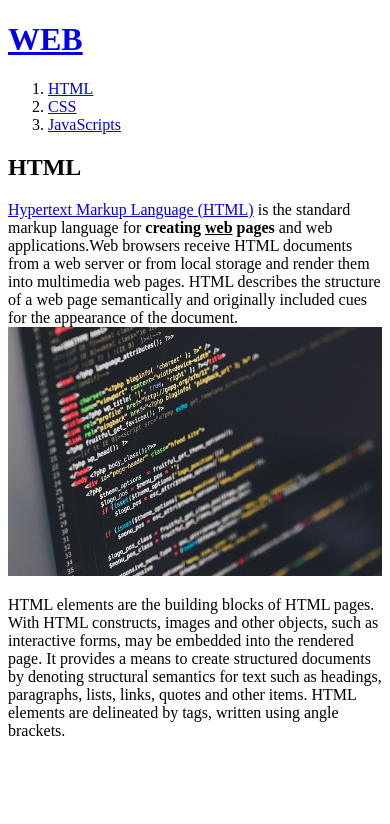
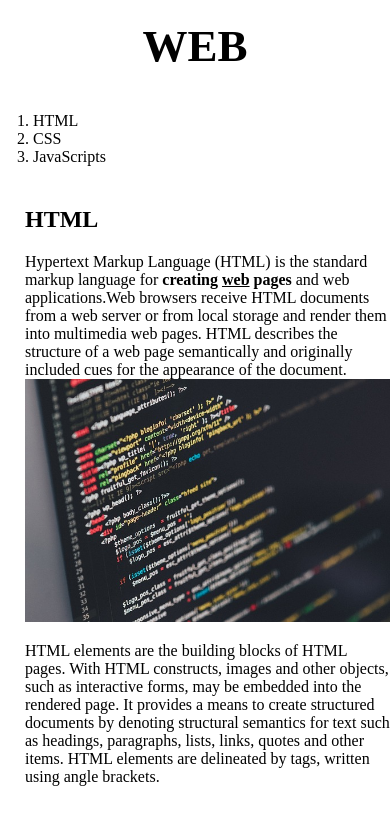
Before and after one commit to unuhqueen/Frontend-Study, a plain HTML site: page 1.html in a window 390 px wide. Drawn offline with Linux system fonts and the light colour scheme.

Commit message:
study abt CSS
study abt CSS

```diff
--- a/1.html
+++ b/1.html
@@ -1,19 +1,31 @@
 <!doctype html>
 <html>
+
 <head>
   <title>WEB1 - html</title>
   <meta charset="utf-8">
+  <link rel="stylesheet" href="style.css">
 </head>
+
 <body>
   <h1><a href="index.html">WEB</a></h1>
+  <div id="grid">
     <ol>
       <li><a href="1.html">HTML</a></li>
       <li><a href="2.html">CSS</a></li>
       <li><a href="3.html">JavaScripts</a></li>
     </ol>
+
+    <div id="article">
       <h2>HTML</h2>
-  <p><a href="https://www.w3.org/TR/2011/WD-html5-20110405/" target="_blank" title="html5 specification">Hypertext Markup Language (HTML)</a> is the standard markup language for <strong>creating <u>web</u> pages</strong> and web applications.Web browsers receive HTML documents from a web server or from local storage and render them into multimedia web pages. HTML describes the structure of a web page semantically and originally included cues for the appearance of the document.
+      <p><a href="https://www.w3.org/TR/2011/WD-html5-20110405/" target="_blank" title="html5 specification">Hypertext Markup Language (HTML)</a> is the standard markup language for <strong>creating <u>web</u> pages</strong> and web applications.Web
+        browsers receive HTML documents from a web server or from local storage and render them into multimedia web pages. HTML describes the structure of a web page semantically and originally included cues for the appearance of the document.
         <img src="coding.jpg" width="100%">
-  </p><p>HTML elements are the building blocks of HTML pages. With HTML constructs, images and other objects, such as interactive forms, may be embedded into the rendered page. It provides a means to create structured documents by denoting structural semantics for text such as headings, paragraphs, lists, links, quotes and other items. HTML elements are delineated by tags, written using angle brackets.</p>
+      </p>
+      <p>HTML elements are the building blocks of HTML pages. With HTML constructs, images and other objects, such as interactive forms, may be embedded into the rendered page. It provides a means to create structured documents by denoting structural
+        semantics for text such as headings, paragraphs, lists, links, quotes and other items. HTML elements are delineated by tags, written using angle brackets.</p>
+    </div>
+  </div>
 </body>
+
 </html>
--- /dev/null
+++ b/style.css
@@ -0,0 +1,51 @@
+body {
+  margin: 0;
+}
+
+a {
+  color: black;
+  text-decoration: none;
+}
+
+h1 {
+  font-size: 45px;
+  text-align: center;
+  border-bottom: 1px solid gray;
+  margin: 0;
+  padding: 20px;
+}
+
+ol {
+  border-right: 1px solid gray;
+  width: 100px;
+  margin: 0;
+  padding: 20px;
+}
+
+#grid {
+  display: grid;
+  grid-template-columns: 150px 1fr;
+}
+
+#grid ol {
+  /*grid 밑에 있는 ol */
+  padding-left: 33px;
+}
+
+#grid #article {
+  padding-left: 25px;
+}
+
+@media(max-width:800px) {
+  #grid {
+    display: block;
+  }
+
+  ol {
+    border-right: none;
+  }
+
+  h1 {
+    border-bottom: none;
+  }
+}
```
Also changed, not shown: 2.html (+10 -0 lines), 3.html (+10 -1 lines), box.html (added, +33 -0 lines), grid.html (added, +30 -0 lines), index.html (+10 -1 lines), mediaquery.html (added, +31 -0 lines). Lines whose indentation alone changed are shown as unchanged.
